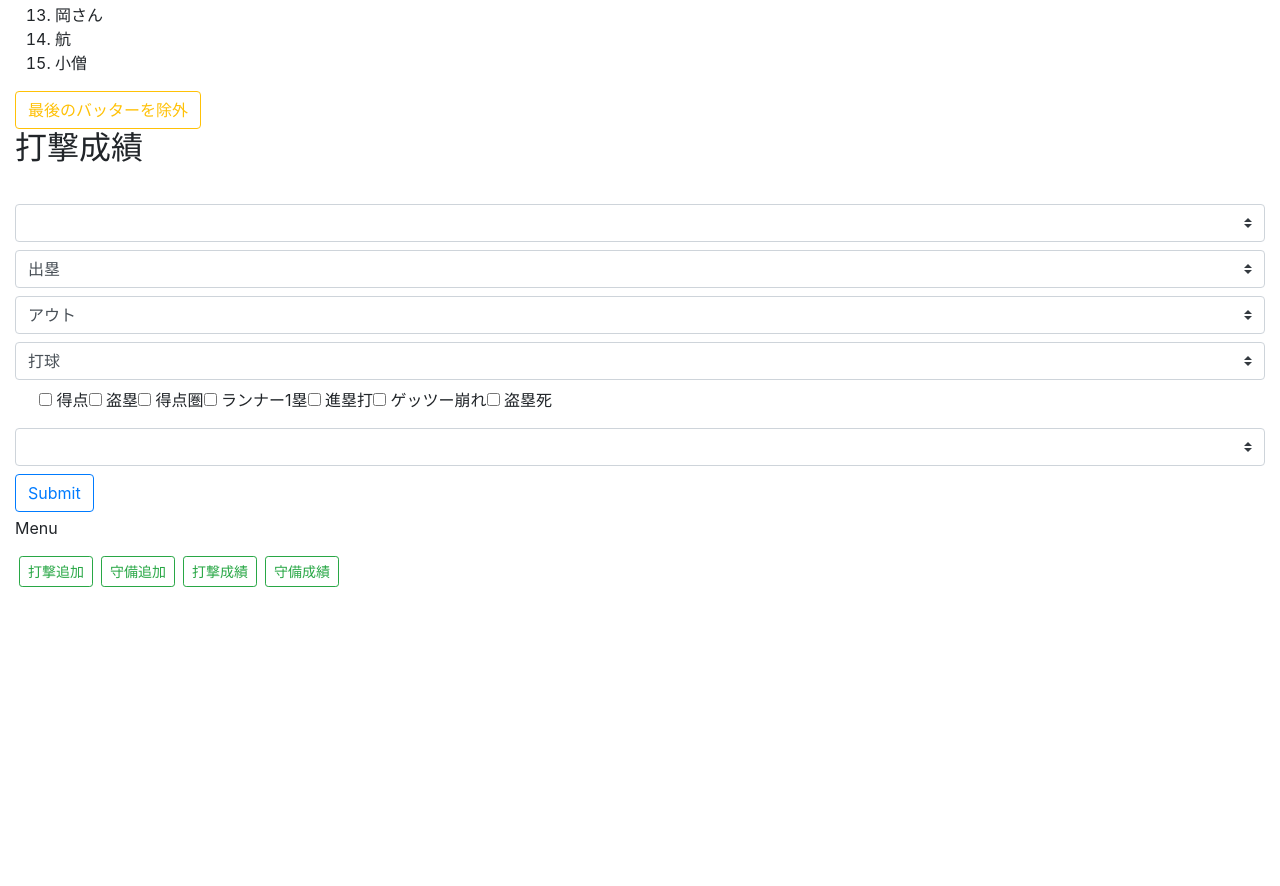
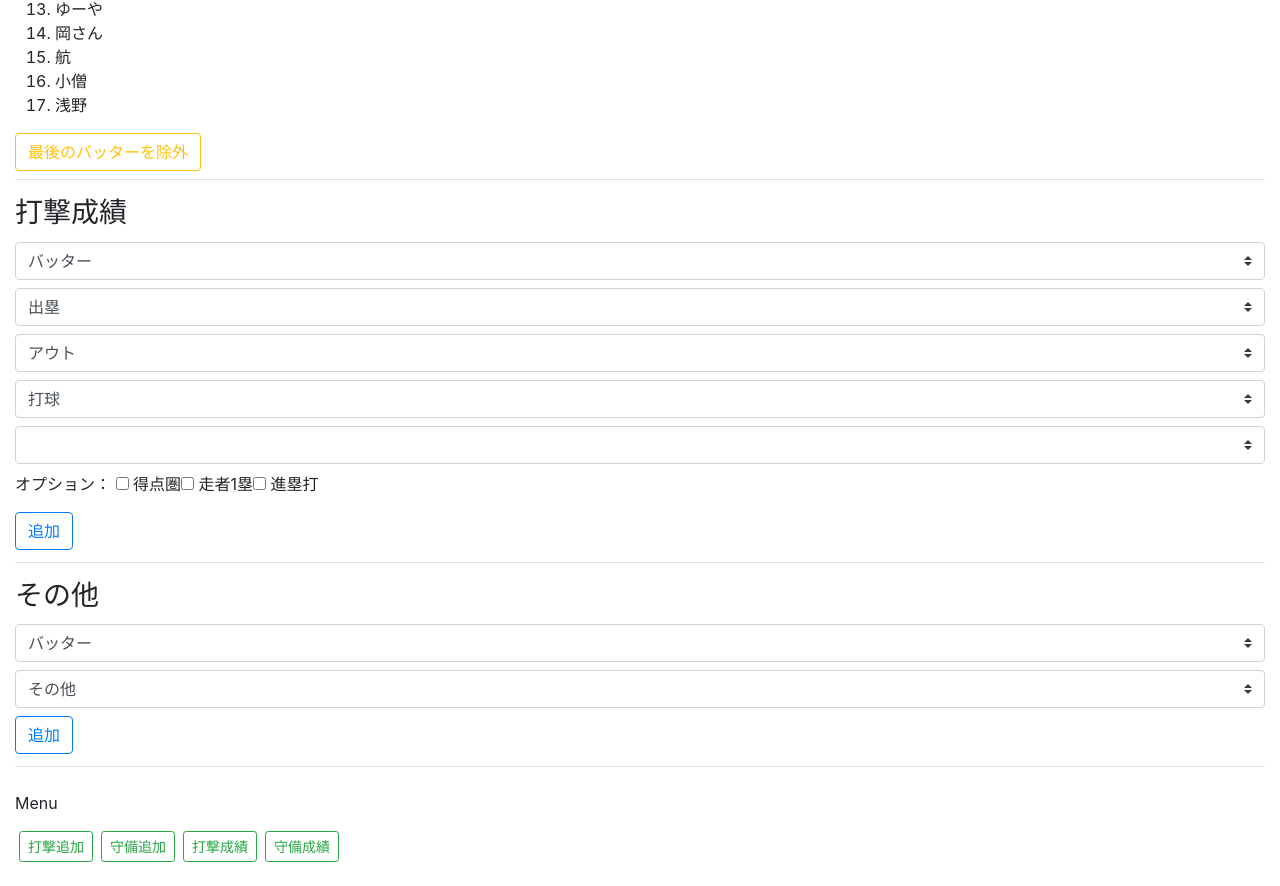
Before and after one commit to the1031hiroto/recor-spa, a Vue app: page /offence-add in a window 1280 px wide. Shown: the part 387-1273 px from the top of the page. Before the commit the page ends 974 px from the top, so only its background shows below. Built offline with nearby package versions, Linux system fonts and the light colour scheme; what vue-tables-2 would draw is missing.

Commit message:
<wip>done

```diff
--- a/src/App.vue
+++ b/src/App.vue
@@ -1,9 +1,8 @@
 <template>
   <div id="app" class="container-fluid">
-    <h1>成績管理アプリ</h1>
     <router-view/>
-    <p>Menu</p>
-    <div class="bd-example">
+    <div class="bd-example my-4">
+      <p>Menu</p>
       <router-link tag="button" to="/offence-add" class="btn btn-outline-success mx-1 btn-sm">打撃追加</router-link>
       <router-link tag="button" to="/deffence-add" class="btn btn-outline-success mx-1 btn-sm">守備追加</router-link>
       <router-link tag="button" to="/offence-show" class="btn btn-outline-success mx-1 btn-sm">打撃成績</router-link>
--- a/src/components/DeffenceAdd.vue
+++ b/src/components/DeffenceAdd.vue
@@ -1,5 +1,6 @@
 <template>
     <div id="deffence-add">
+        <h2>守備追加</h2>
         <deffence-add-component
             v-for="deffence in deffences"
             v-bind:key="deffence.id"
--- a/src/components/DeffenceAddComponent.vue
+++ b/src/components/DeffenceAddComponent.vue
@@ -1,7 +1,7 @@
 <template>
-    <div id="deffence-add-component" class="d-flex justify-content-between flex-wrap">
-        <h5>{{ deffence.name }}</h5>
-        <select v-model="position" class="custom-select my-1">
+    <div id="deffence-add-component" class="d-flex justify-content-between flex-wrap border-bottom my-2 py-2">
+        <h5 class="mt-2">{{ deffence.name }}</h5>
+        <select v-model="position" class="custom-select mb-2">
             <option v-for="positionOption in this.positionOptions" v-bind:value="positionOption.value">
                 {{ positionOption.text }}
             </option>
@@ -66,3 +66,12 @@ export default {
     },
 };
 </script>
+<style>
+/* TODO:bootstrap */
+    #deffence-add button {
+        font-size: .8rem;
+    }
+    #deffence-add select {
+        width: 16rem;
+    }
+</style>
--- a/src/components/DeffenceShow.vue
+++ b/src/components/DeffenceShow.vue
@@ -1,19 +1,20 @@
 <template>
-  <div id="deffence-show">
-    <b-table :items="deffenceData" :fields="columns" striped hover responsive class="table-sm" />
-  </div>
+    <div id="deffence-show">
+        <h2>守備成績</h2>
+        <b-table :items="deffenceData" :fields="columns" :sort-by.sync="sortBy" striped hover responsive class="table-sm" />
+    </div>
 </template>
 
 <script>
 import firebase from "firebase";
 
 const deffenceColumns = [
-    '選手名',
-    "刺殺",
-    "捕殺",
-    "エラー",
-    "守備率",
-    "ポジション"
+    { key: '選手名', sortable: true },
+    { key: '刺殺', sortable: true },
+    { key: '捕殺', sortable: true },
+    { key: 'エラー', sortable: true },
+    { key: '守備率', sortable: true },
+    { key: 'ポジション', sortable: true }
 ]
 
 export default {
@@ -72,6 +73,7 @@ export default {
             position: 0,
             isActive: "current",
             columns: deffenceColumns,
+            sortBy: '選手名',
             deffenceData: [],
         };
     }
--- a/src/components/OffenceAdd.vue
+++ b/src/components/OffenceAdd.vue
@@ -1,14 +1,17 @@
 <template>
     <div id="offence-add">
-        <h2>打順</h2>
+        <h2>打撃追加</h2>
+        <div class="border-bottom my-2 py-2">
+            <h3>打順</h3>
             <draggable :list="batters" class="dragArea" element="ul">
                 <li v-for="batter in batters">{{ batter.text }}</li>
             </draggable>
             <button @click="reduceBatter" type="button" class="btn btn-outline-warning">最後のバッターを除外</button>
-        <br>
-        <h2>打撃成績</h2>
-        <br>
-        <select v-model="batter" class="custom-select my-1">
+        </div>
+        <div class="border-bottom my-2 py-2">
+            <h3>打撃成績</h3>
+            <form @submit.prevent="validate">
+                <select v-model="batter" class="custom-select my-1" required>
                     <option v-for="batter in batters" v-bind:value="batter.value">
                         {{ batter.text }}
                     </option>
@@ -31,32 +34,69 @@
                     </option>
                 </select>
 
-        <div id='option' class="custom-control custom-checkbox my-1">
+                <select v-model="daten" class="custom-select my-1">
+                    <option v-for="datenOption in datenOptions" v-bind:value="datenOption.value">
+                        {{ datenOption.text }}
+                    </option>
+                </select>
+
+                <div id='option' class="custom-checkbox my-1">
+                    オプション：
                     <label v-for="option in recordOptions" :for="option.value">
                         <input :id="option.value" :value="option.value" v-model="optionResult" type="checkbox"/>
                         {{ option.text }}
                     </label>
                 </div>
 
-        <select v-model="daten" class="custom-select my-1">
-            <option v-for="datenOption in datenOptions" v-bind:value="datenOption.value">
-                {{ datenOption.text }}
+                <button type="submit" class="btn btn-outline-primary my-1">追加</button>
+            </form>
+        </div>
+        <div class="border-bottom my-2 py-2">
+            <h3>その他</h3>
+            <form @submit.prevent="isConfirmOther = true">
+                <select v-model="batter" class="custom-select my-1" required>
+                    <option v-for="batter in batters" v-bind:value="batter.value">
+                        {{ batter.text }}
                     </option>
                 </select>
 
-        <br>
+                <select v-model="other" class="custom-select my-1" required>
+                    <option v-for="otherOption in otherOptions" v-bind:value="otherOption.value">
+                        {{ otherOption.text }}
+                    </option>
+                </select>
 
-        <button @click="isConfirm = true" type="button" class="btn btn-outline-primary my-1">Submit</button>
+                <button type="submit" class="btn btn-outline-primary my-1">追加</button>
+            </form>
+        </div>
         <div v-if="isConfirm" class="modal1">
             <div>
-                バッター：{{ batter }}<br>
-                ヒット：{{ hit }}<br>
-                アウト：{{ out }}<br>
-                打球：{{ onBall }}<br>
-                その他：{{ optionResult }}<br>
-                打点{{ daten }}<br>
-                <button class="btn btn-primary mx-1" @click="submit">Submit</button>
-                <button @click="isConfirm = false" type="button" class="btn btn-outline-primary mx-1">Close</button>
+                <ul class="list-group mb-4">
+                    <li v-if="batter" class="list-group-item">バッター：{{ batter }}</li>
+                    <li v-if="hit" class="list-group-item">ヒット：{{ hit }}</li>
+                    <li v-if="out" class="list-group-item">アウト：{{ out }}</li>
+                    <li v-if="onBall" class="list-group-item">打球：{{ onBall }}</li>
+                    <li v-if="optionResult.length" class="list-group-item">オプション：{{ optionResult }}</li>
+                    <li v-if="daten" class="list-group-item">打点：{{ daten }}</li>
+                </ul>
+                <button class="btn btn-primary mx-1" @click="submit">確定</button>
+                <button @click="isConfirm = false" type="button" class="btn btn-outline-warning mx-1">閉じる</button>
+            </div>
+        </div>
+        <div v-if="isConfirmOther" class="modal1">
+            <div>
+                <ul class="list-group mb-4">
+                    <li class="list-group-item">バッター：{{ batter }}</li>
+                    <li class="list-group-item">{{ other }}を追加</li>
+                </ul>
+                <button class="btn btn-primary mx-1" @click="submitOther">確定</button>
+                <button @click="isConfirmOther = false" type="button" class="btn btn-outline-warning mx-1">閉じる</button>
+            </div>
+        </div>
+        <div v-if="message" class="modal1">
+            <div>
+                {{ message }}
+                <button @click="message = false" type="button" class="btn btn-outline-warning mx-1">閉じる</button>
             </div>
         </div>
     </div>
@@ -64,7 +104,7 @@
 
 
 <script>
-import firebase from "firebase";
+import firebase,{ functions } from "firebase";
 import draggable from 'vuedraggable'
 import moment from 'moment'
 
@@ -75,8 +115,9 @@ export default {
     name: "offence-add",
     data() {
         return {
+            message: "",
             batters: [
-                // { text: 'バッター', value: '' },
+                { text: 'バッター', value: '' },
                 { text: 'ひろと', value: 'ひろと' },
                 { text: '大志', value: '大志' },
                 { text: '龍', value: '龍' },
@@ -92,6 +133,7 @@ export default {
                 { text: '岡さん', value: '岡さん' },
                 { text: '航', value: '航' },
                 {text: '小僧', value: '小僧' },
+                {text: '浅野', value: '浅野' },
             ],
             hitOptions: [
                 { text: '出塁', value: '' },
@@ -101,7 +143,8 @@ export default {
                 { text: '本塁打', value: '本塁打' },
                 { text: '四球', value: '四球' },
                 { text: '死球', value: '死球' },
-                { text: '失策出', value: '失策出' }
+                { text: '失策出', value: '失策出' },
+                { text: 'ゲッツー崩れ', value: 'ゲッツー崩れ' }
             ],
             outOptions: [
                 { text: 'アウト', value: '' },
@@ -117,12 +160,14 @@ export default {
                 { text: 'ピッチャー', value: 'ピッチャー' },
                 { text: 'キャッチャー', value: 'キャッチャー' },
                 { text: '1塁', value: '1塁' },
+                { text: '1塁線', value: '1塁線' },
                 { text: '1,2塁間', value: '2塁間' },
                 { text: '2塁', value: '2塁' },
                 { text: '2遊間', value: '2遊間' },
                 { text: 'ショート', value: 'ショート' },
                 { text: '3遊間', value: '3遊間' },
                 { text: '3塁', value: '3塁' },
+                { text: '3塁線', value: '3塁線' },
                 { text: 'ライト', value: 'ライト' },
                 { text: '右中間', value: '右中間' },
                 { text: 'センター', value: 'センター' },
@@ -130,13 +175,9 @@ export default {
                 { text: 'レフト', value: 'レフト' }
             ],
             recordOptions: [
-                { text: '得点', value: '得点' },
-                { text: '盗塁', value: '盗塁' },
                 { text: '得点圏', value: '得点圏' },
-                { text: 'ランナー1塁', value: 'ランナー1塁' },
+                { text: '走者1塁', value: '走者1塁' },
                 { text: '進塁打', value: '進塁打' },
-                { text: 'ゲッツー崩れ', value: 'ゲッツー崩れ' },
-                { text: '盗塁死', value: '盗塁死' },
             ],
             datenOptions: [
                 { text: '打点', value: '' },
@@ -145,6 +186,12 @@ export default {
                 { text: '3打点', value: 3 },
                 { text: '4打点', value: 4 }
             ],
+            otherOptions: [
+                { text: 'その他', value: '' },
+                { text: '得点', value: '得点' },
+                { text: '盗塁', value: '盗塁' },
+                { text: '盗塁死', value: '盗塁死' },
+            ],
             batter: "",
             hit: "",
             onBall: "",
@@ -152,10 +199,20 @@ export default {
             optionResult: [],
             daten: 0,
             isConfirm: false,
-            showData: [0]
+            isConfirmOther: false,
+            showData: [0],
+            other: ""
         };
     },
     methods: {
+        validate: function () {
+            if (this.hit || this.out) {
+                this.isConfirm = true
+            } else {
+                this.message = "打席結果が選択されていません。"
+                return
+            }
+        },
         submit: function () {
             const today = new Date()
             let result = {
@@ -180,6 +237,7 @@ export default {
                 result["打球"] = this.onBall
             }
             if (this.optionResult) {
+                let i = 0
                 for (i in this.optionResult) {
                     result[this.optionResult[i]] = 1
                 }
@@ -190,19 +248,34 @@ export default {
 
             const directory = '/records'
             const commentsRef = firebase.database().ref(directory)
-            if (this.batter) {
             commentsRef.push(result)
-            } else {
-                console.log("no batter")
-                return
-            }
-            this.batter = ""
+
             this.hit = ""
             this.onBall = ""
             this.out = ""
             this.optionResult = []
             this.daten = 0
             this.isConfirm = false
+        },
+        submitOther: function () {
+            const today = new Date()
+            let result = {
+                "試合日": moment(today).format('YYYY/MM/DD'),
+                "選手名": this.batter
+            }
+            result[this.other] = 1
+
+            const directory = '/records'
+            const commentsRef = firebase.database().ref(directory)
+            if (this.batter) {
+                commentsRef.push(result)
+            } else {
+                this.error = true
+                this.message = "更新できませんでした。"
+                return
+            }
+            this.other = ""
+            this.isConfirmOther = false
         },
         reduceBatter: function () {
             this.batters.pop()
@@ -228,7 +301,7 @@ export default {
     align-items: center;
 }
 .modal1 div {
-    padding: 4rem;
+    padding: 2rem;
     background: white;
 }
 .dragArea {
--- a/src/components/OffenceShow.vue
+++ b/src/components/OffenceShow.vue
@@ -1,5 +1,6 @@
 <template>
     <div id="offence-show">
+        <h2>打撃成績</h2>
         <!--
         <ul>
             <button v-on:click="changeTabu('old')" v-bind:class="{'active': isActive === 'old'}" class="btn btn-primary">打撃成績トータル</button>
@@ -89,7 +90,7 @@ const columns = [
     "長打率",
     "OPS",
     "得点圏打率",
-    "ランナー1塁",
+    "走者1塁",
     "進塁打"
 ]
 export default {
@@ -130,7 +131,7 @@ export default {
                     element.牽制死 = element.牽制死 ? element.牽制死 : 0
                     element.失策出 = element.失策出 ? element.失策出 : 0
                     element.塁打数 = element.塁打数 ? element.塁打数 : 0
-                    element.ランナー1塁 = element.ランナー1塁 ? element.盗ランナー1塁塁 : 0
+                    element.走者1塁 = element.走者1塁 ? element.盗走者1塁塁 : 0
                     element.進塁打 = element.進塁打 ? element.進塁打 : 0
 
                     // element.試合 += current.試合
@@ -152,7 +153,7 @@ export default {
                     element.牽制死 += current.牽制死 ? current.牽制死 : 0
                     element.失策出 += current.失策出 ? current.失策出 : 0
                     element.塁打数 += current.塁打数 ? current.塁打数 : 0
-                    element.ランナー1塁 += current.ランナー1塁 ? current.ランナー1塁 : 0
+                    element.走者1塁 += current.走者1塁 ? current.走者1塁 : 0
                     element.進塁打 += current.進塁打 ? current.進塁打 : 0
                 } else {
                     result.push({
@@ -176,7 +177,7 @@ export default {
                         牽制死: current.牽制死,
                         失策出: current.失策出,
                         塁打数: current.塁打数,
-                        ランナー1塁: current.ランナー1塁,
+                        走者1塁: current.走者1塁,
                         進塁打: current.進塁打
                     })
                 }
@@ -243,7 +244,7 @@ export default {
                         element.牽制死 = element.牽制死 ? element.牽制死 : 0
                         element.失策出 = element.失策出 ? element.失策出 : 0
                         element.塁打数 = element.塁打数 ? element.塁打数 : 0
-                        element.ランナー1塁 = element.ランナー1塁 ? element.盗ランナー1塁塁 : 0
+                        element.走者1塁 = element.走者1塁 ? element.盗走者1塁塁 : 0
                         element.進塁打 = element.進塁打 ? element.進塁打 : 0
 
                         // element.試合 += current.試合
@@ -265,7 +266,7 @@ export default {
                         element.牽制死 += current.牽制死 ? current.牽制死 : 0
                         element.失策出 += current.失策出 ? current.失策出 : 0
                         element.塁打数 += current.塁打数 ? current.塁打数 : 0
-                        element.ランナー1塁 += current.ランナー1塁 ? current.ランナー1塁 : 0
+                        element.走者1塁 += current.走者1塁 ? current.走者1塁 : 0
                         element.進塁打 += current.進塁打 ? current.進塁打 : 0
                     } else {
                         result.push({
@@ -289,7 +290,7 @@ export default {
                             牽制死: current.牽制死,
                             失策出: current.失策出,
                             塁打数: current.塁打数,
-                            ランナー1塁: current.ランナー1塁,
+                            走者1塁: current.走者1塁,
                             進塁打: current.進塁打
                         })
                     }
@@ -428,7 +429,7 @@ function findMax(mainData) {
         "ゴロアウト": [],
         "フライアウト": [],
         "打球": [],
-        "ランナー1塁": [],
+        "走者1塁": [],
         "進塁打": [],
         "得点圏": [],
         "打球": [],
```
Lines whose indentation alone changed are shown as unchanged.
